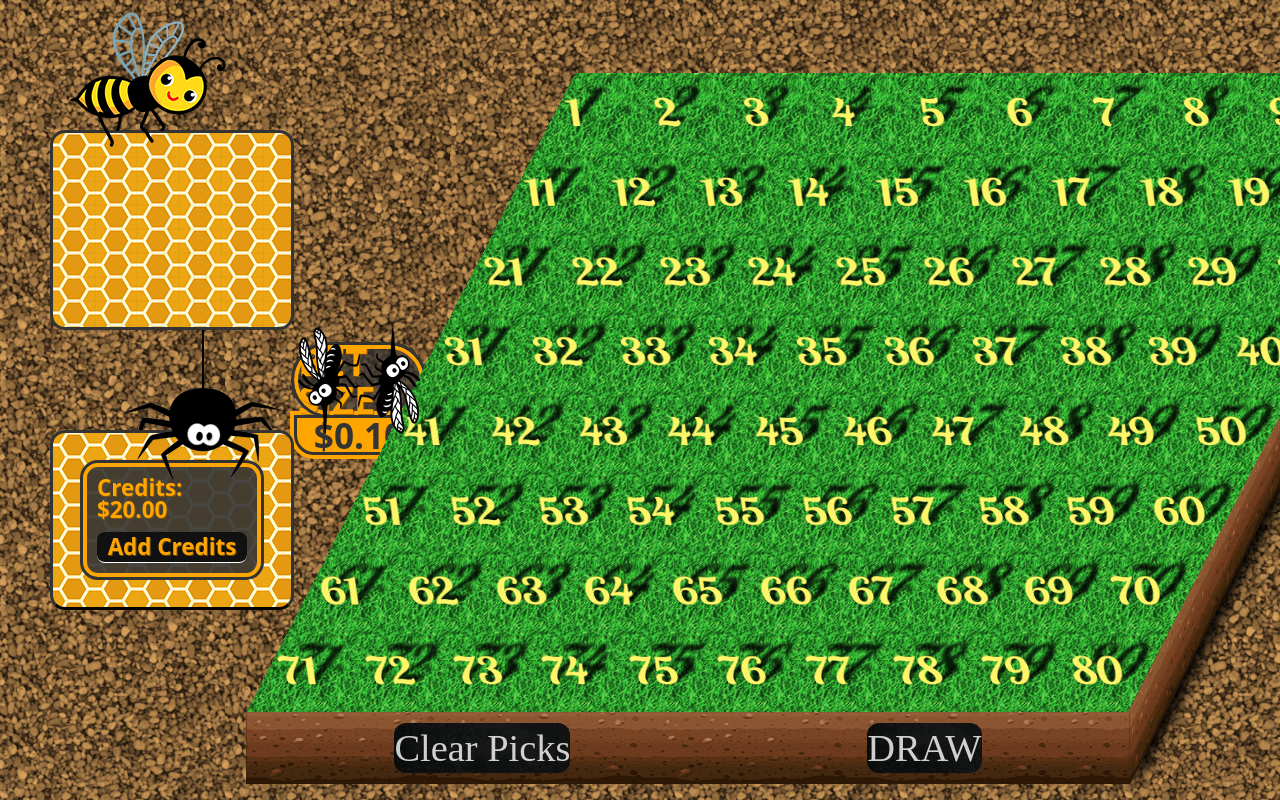
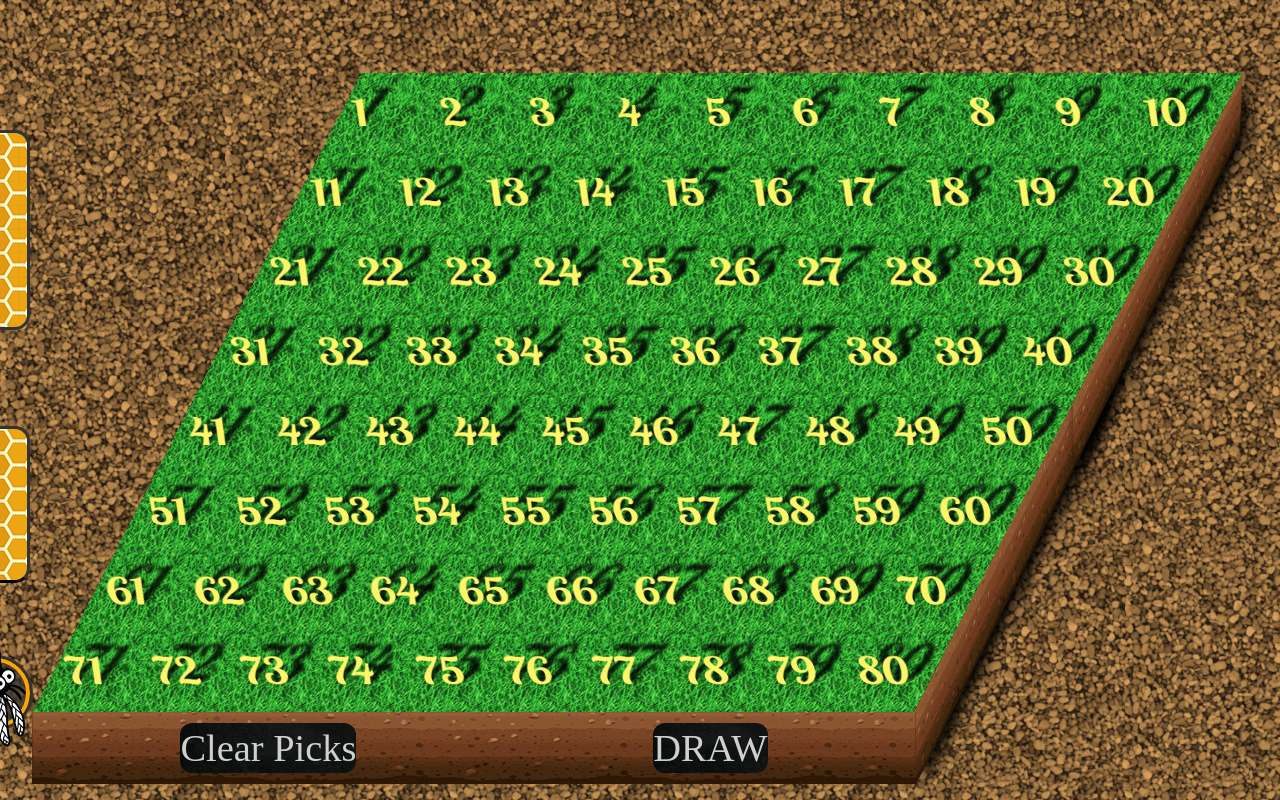
Before and after one commit to Jeris-Manning/multi-game, a React (Create React App) app: page /keno in a window 1280 px wide. Built offline with nearby package versions, Linux system fonts and the light colour scheme; a web font is replaced by a local one.

Commit message:
keno displays positioned

```diff
--- a/src/KENO/Components/BoardControl.js
+++ b/src/KENO/Components/BoardControl.js
@@ -136,7 +136,7 @@ const BoardDiv = styled.div`
     display: none;
   }
   margin-top: 50px;
-  margin-left: -180px;
+  margin-left: 0px;
   /* border: solid black 2px; */
 `;
 
--- a/src/KENO/Components/LeftBar.js
+++ b/src/KENO/Components/LeftBar.js
@@ -1,8 +1,8 @@
 import React from "react";
 import styled from "styled-components";
 import PrayTable from "./PrayTable";
-
 import PlayerCredits from "./PlayerCredits";
+import Wager from "./Wager";
 
 const LeftBar = ({ state, dispatch }) => {
   return (
@@ -10,6 +10,7 @@ const LeftBar = ({ state, dispatch }) => {
       <PrayTable state={state} />
 
       <PlayerCredits state={state} dispatch={dispatch} />
+      <Wager />
     </LeftBarDiv>
   );
 };
@@ -20,6 +21,7 @@ const LeftBarDiv = styled.div`
   /* position: absolute; */
   /* left: 30px; */
   /* top: 30px; */
+  /* border: solid pink 2px; */
   z-index: 10;
 
   align-self: flex-start;
--- a/src/KENO/Components/PlayerCredits.js
+++ b/src/KENO/Components/PlayerCredits.js
@@ -1,11 +1,12 @@
 import React, { useContext } from "react";
 import styled from "styled-components";
 import HoneyTile from "../assets/honeyTile.png";
+
 import { toCashString } from "../../globalUtilities/helperFunctions";
 import { CreditContext } from "../../App";
 
 const PlayerCredits = ({ dispatch }) => {
-  const { creditState, creditDispatch } = useContext(CreditContext);
+  const { creditState } = useContext(CreditContext);
 
   console.log(creditState.credit, " CREDIT");
 
@@ -26,6 +27,8 @@ export default PlayerCredits;
 
 const CreditControlWrapper = styled.div`
   background-image: url(${HoneyTile});
+  position: relative;
+  margin-bottom: 75px;
   /* width: 276px; */
   font-family: "Open Sans", sans-serif;
   border: solid #333 3px;
--- a/src/KENO/Components/PrayTable.js
+++ b/src/KENO/Components/PrayTable.js
@@ -8,12 +8,12 @@ import Spider from "../assets/spider.png";
 import HoneyTile from "../assets/honeyTile.png";
 
 const PrayTable = ({ state }) => {
-  const { creditState, creditDispatch } = useContext(CreditContext);
+  const { creditState } = useContext(CreditContext);
 
   return (
     <Table>
       <img className="bee" src={Bee} alt="cartoon bee" />
-      <img className = "spider" src={Spider} alt="cartoon spider" />
+      <img className="spider" src={Spider} alt="cartoon spider" />F
       {state.picks > 1 ? (
         <GridWrapper>
           <div>Hit</div>
@@ -36,7 +36,10 @@ const PrayTable = ({ state }) => {
           })}
         </GridWrapper>
       ) : (
-        <></>
+        <GridWrapper>
+          <div>Hit</div>
+          <div>Win</div>
+        </GridWrapper>
       )}
     </Table>
   );
@@ -49,22 +52,24 @@ const Table = styled.div`
   display: flex;
   flex-direction: column;
   align-items: center;
-  margin: 130px 0 100px 0px;
+  margin: 130px 0 96px 0px;
   background-image: url(${HoneyTile});
   font-family: "Open Sans", sans-serif;
   border: solid #333 3px;
   border-radius: 15px;
   min-height: 200px;
+  min-width: 215px;
   z-index: 8;
+  .spider {
+    position: absolute;
+    bottom: -152px;
+    right: 92px;
+    z-index: 20;
+  }
   .bee {
     position: absolute;
     top: -121px;
     left: 17px;
-  }
-  .spider {
-    position: absolute;
-    bottom: -154px;
-    right: 10px;
   }
 `;
 
@@ -84,7 +89,7 @@ const GridWrapper = styled.div`
   background: rgba(51, 51, 51, 0.9);
   color: orange;
   text-shadow: 1px 1px 0 rgba(140, 90, 0, 0.8);
-  min-height: 50px;
+  min-height: 100px;
   width: 215px;
   .colOne {
     grid-column: 1;
--- a/src/KENO/Components/Wager.js
+++ b/src/KENO/Components/Wager.js
@@ -13,12 +13,14 @@ const Wager = () => {
         <img
           className="down"
           src={BugDown}
+          alt="mosquito pointing down"
           onClick={() => creditDispatch({ type: "WAGER_DOWN" })}
         />
-        <BetLabel>BET SIZE</BetLabel>
+        <BetLabel>CHANGE BET</BetLabel>
         <img
           className="up"
           src={BugUp}
+          alt="mosquito pointing up"
           onClick={() => creditDispatch({ type: "WAGER_UP" })}
         />
       </div>
@@ -34,9 +36,10 @@ export default Wager;
 const WagerBox = styled.div`
   display: flex;
   flex-direction: column;
+
   /* align-items: center; */
   font-family: "Open Sans", sans-serif;
-  width: 300px;
+  width: 350px;
   /* background: orange; */
 
   .wagerButtons {
@@ -61,7 +64,7 @@ const WagerBox = styled.div`
       width: 62px;
       height: 107px;
       cursor: pointer;
-      z-index: 55;
+      /* z-index: 55; */
       /* top: 20px; */
     }
   }
@@ -85,5 +88,5 @@ const BetLabel = styled.h2`
   color: orange;
   text-shadow: 1px 1px 0 rgba(140, 90, 0, 0.8);
   font-weight: 700;
-  font-size: 2.4rem;
+  font-size: 2.2rem;
 `;
--- a/src/KENO/Keno.js
+++ b/src/KENO/Keno.js
@@ -2,33 +2,45 @@ import React, { useReducer } from "react";
 import styled from "styled-components";
 import KenoReducer, { init } from "./Utilities/KenoReducer";
 import LeftBar from "./Components/LeftBar";
-import Wager from "./Components/Wager";
 import BoardControl from "./Components/BoardControl";
 import Wallet from "./Components/Wallet";
 import Pebbles from "../KENO/assets/pebbles.png";
 
-function App() {
+function Keno() {
   const [state, dispatch] = useReducer(KenoReducer, init);
 
   return (
-    <AppDiv>
-      <LeftBar state={state} dispatch={dispatch} />
-      <Wager />
-      <BoardControl state={state} dispatch={dispatch} />
-      <Wallet state={state} dispatch={dispatch} />
-    </AppDiv>
+    <KenoWrapper>
+      <KenoDiv>
+        <LeftBar state={state} dispatch={dispatch} />
+        <BoardControl state={state} dispatch={dispatch} />
+        <Wallet state={state} dispatch={dispatch} />
+      </KenoDiv>
+    </KenoWrapper>
   );
 }
 
-export default App;
+export default Keno;
 
-const AppDiv = styled.div`
+const KenoWrapper = styled.div`
+  height: 100vh;
+  width: 100%;
+  display: flex;
+  justify-content: center;
+  background-image: url(${Pebbles});
+  overflow: hidden;
+`;
+
+const KenoDiv = styled.div`
+  position: relative;
   height: 100vh;
   max-height: 100vh;
   display: flex;
+  max-width: 1750px;
   /* flex-wrap: wrap-reverse; */
-  justify-content: space-between;
+  /* justify-content: space-between; */
   align-items: center;
+  justify-content: flex-end;
   background-image: url(${Pebbles});
   overflow: hidden;
 `;
--- a/src/POKER/Components/CreditControls/BetSize.js
+++ b/src/POKER/Components/CreditControls/BetSize.js
@@ -1,14 +1,14 @@
 import React, { useContext } from "react";
 import styled from "styled-components";
-import { toCash } from "../../Utility/PokerConstants";
+// import { toCash } from "../../Utility/PokerConstants";
 import { PokerContext } from "../../Poker";
-import { CreditContext } from "../../../App";
+// import { CreditContext } from "../../../App";
 import plasticTile from "../../Assets/miscImages/plasticTile.png";
 
 const BetSize = () => {
   const { state, dispatch } = useContext(PokerContext);
-  const { creditState } = useContext(CreditContext);
-  const cashWager = toCash((state.wager * creditState.denom.multiplier) / 100);
+  // const { creditState } = useContext(CreditContext);
+  // const cashWager = toCash((state.wager * creditState.denom.multiplier) / 100);
 
   return (
     <CoinCountDiv>
```
Also changed, not shown: src/KENO/assets/spider.png.
